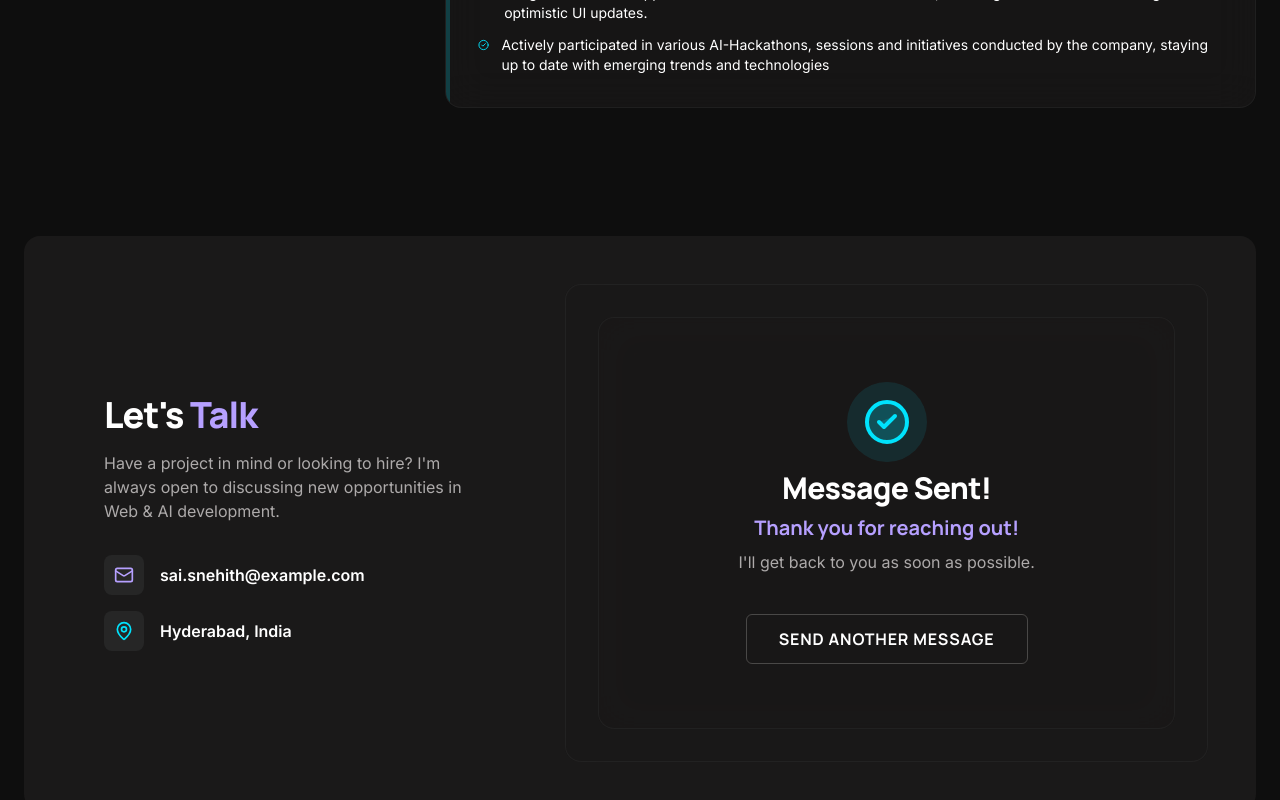
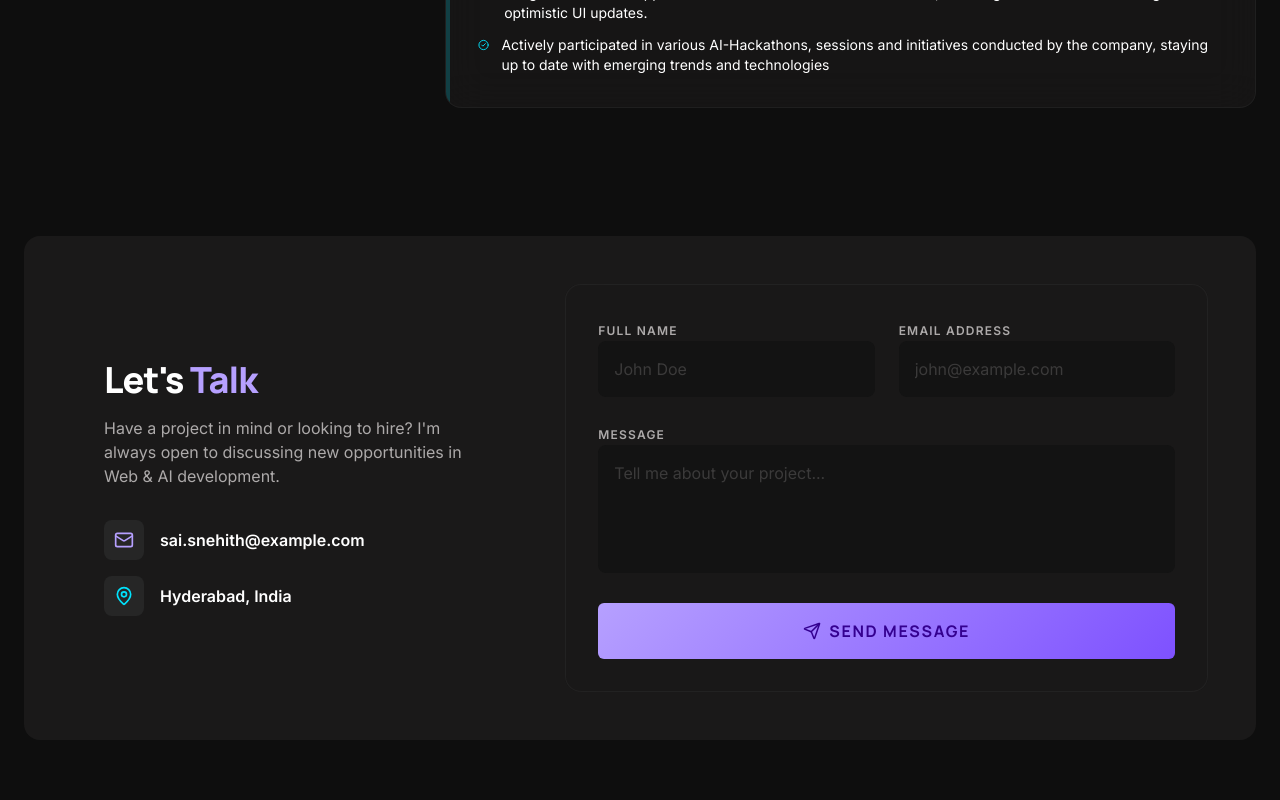
Before and after one commit to snehithvarma86/PortfolioSite, a React (Vite) app: page / in a window 1280 px wide. Shown: the part 2265-3065 px from the top of the page. Built offline with nearby package versions, Linux system fonts and the light colour scheme.

Commit message:
derfault state changed

```diff
--- a/src/components/Contact.jsx
+++ b/src/components/Contact.jsx
@@ -11,7 +11,7 @@ const Contact = () => {
 
   const [errors, setErrors] = useState({});
   const [apiError, setApiError] = useState("");
-  const [success, setSucess] = useState(true);
+  const [success, setSucess] = useState(false);
 
   const validate = () => {
     const newErrors = {};
```
